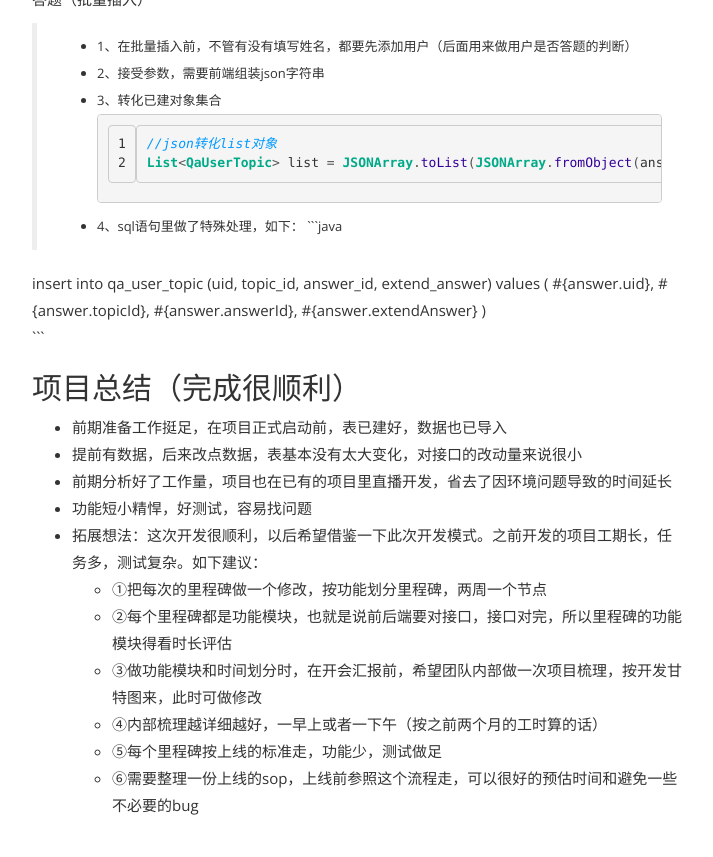
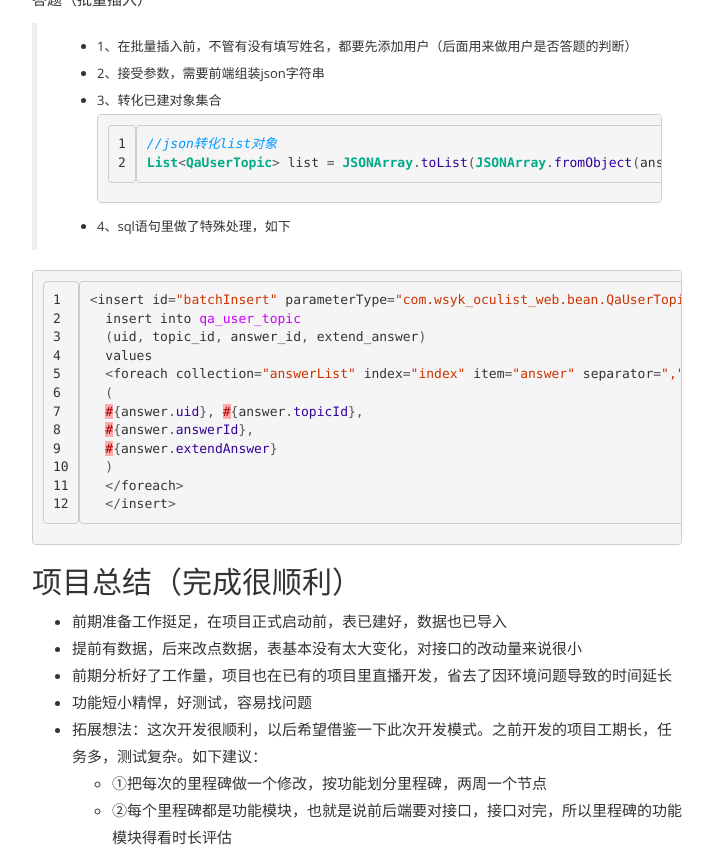
Before and after one commit to KuJMSliwang/KuJMSliwang.github.io, a Jekyll site: the page built from _posts/2017-05-03-Getting-Started.md, in a window 1280 px wide and 900 px high, scrolled down 1324 px, cut to the strip 43-900 px from the top of the window. Shown: the whole strip, without its empty margins (283-996 px from the left). Built offline with Jekyll 4.4.1, drawn with Linux system fonts in a browser that asks for light colours.

Commit message:
抽奖项目总结

````diff
--- a/_posts/2017-05-03-Getting-Started.md
+++ b/_posts/2017-05-03-Getting-Started.md
@@ -36,7 +36,8 @@
 //json转化list对象
 List<QaUserTopic> list = JSONArray.toList(JSONArray.fromObject(answerJson), new QaUserTopic(), new JsonConfig());
 ```
-> * 4、sql语句里做了特殊处理，如下：
+> * 4、sql语句里做了特殊处理，如下
+
 ```java
 <insert id="batchInsert" parameterType="com.wsyk_oculist_web.bean.QaUserTopicBean">
   insert into qa_user_topic
````
